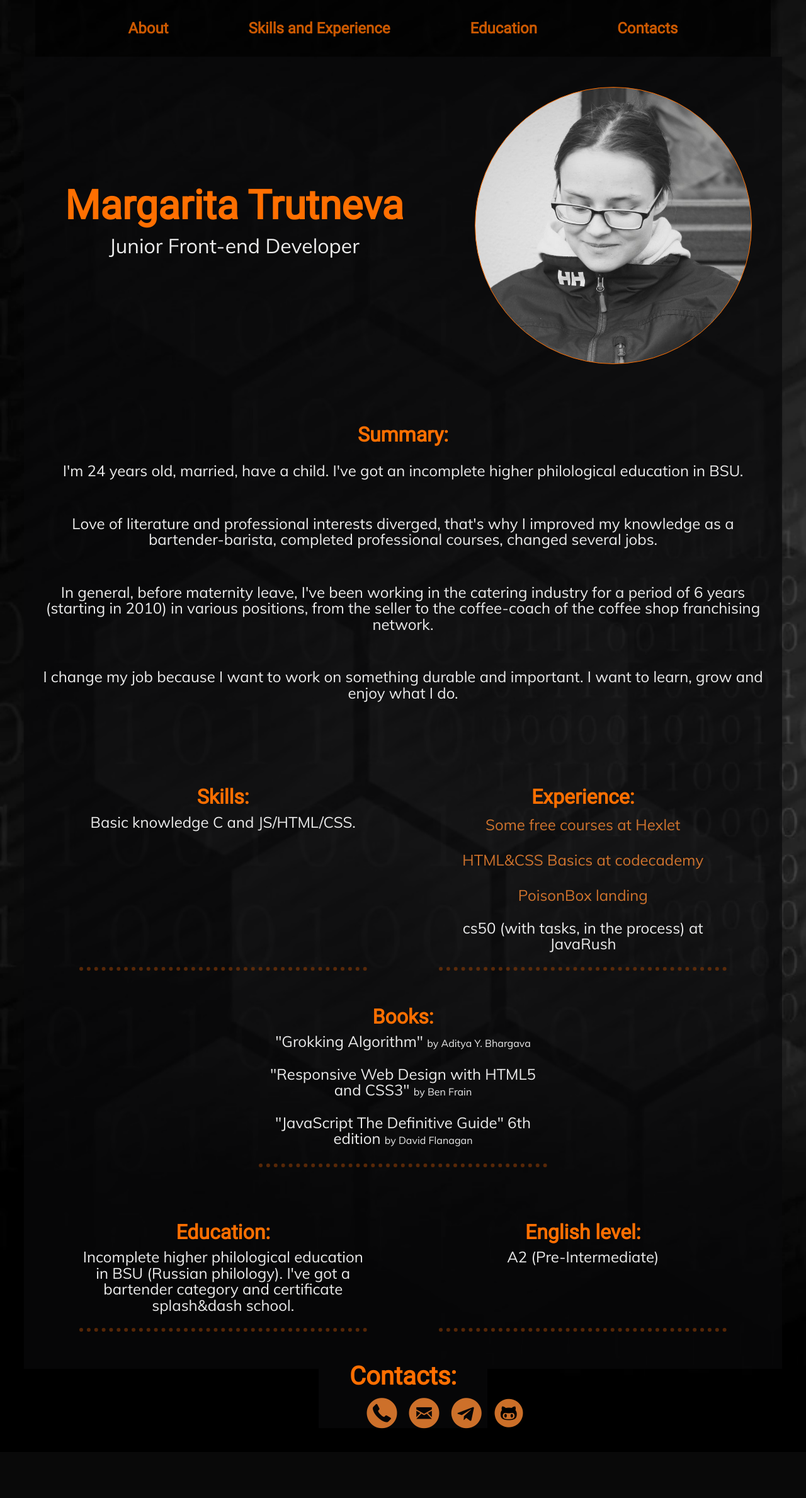
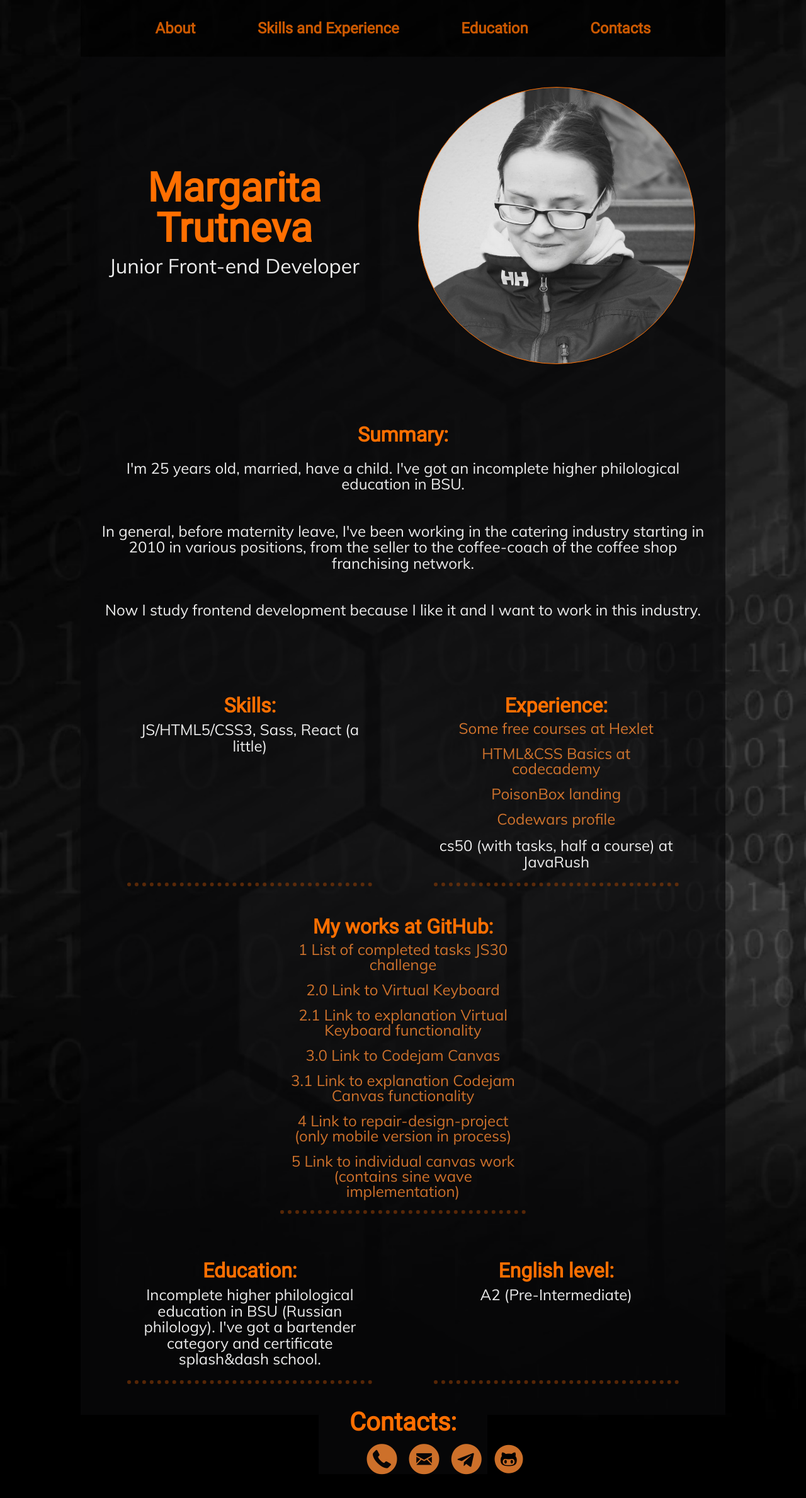
Before and after one commit to Grenzen/rsschool-2019Q1-cv, a PHP site: page / in a window 1280 px wide. Shown: the whole page at 63% size. Before the commit the page ends 2268 px from the top, so only its background shows below. Run offline with PHP 8.4, Linux system fonts and the light colour scheme.

Commit message:
update cv

```diff
--- a/cv-html/assets/stylesheets/about.css
+++ b/cv-html/assets/stylesheets/about.css
@@ -36,7 +36,7 @@
   min-width: 27.5rem;
   min-height: 27.5rem;
 
-  background-image: url('/cv-html/assets/foto/foto.jpg');
+  background-image: url('../foto/foto.jpg');
   background-size: cover;
   background-position: center 30%;
 
--- a/cv-html/assets/stylesheets/common.css
+++ b/cv-html/assets/stylesheets/common.css
@@ -17,7 +17,7 @@ footer {
 nav,
 main,
 footer {
-  max-width: 1300px;
+  max-width: 1024px;
 }
 
 * p {
--- a/cv-html/assets/stylesheets/competence_and_education.css
+++ b/cv-html/assets/stylesheets/competence_and_education.css
@@ -4,7 +4,6 @@
   display: flex;
   flex-direction: row;
   flex-wrap: wrap;
-  /* justify-content: space-between; */
   margin: 2.5%;
 }
 
@@ -15,7 +14,6 @@
 
   display: flex;
   flex-direction: column;
-  /* align-items: center; */
   text-align: center;
   border-bottom: .4rem dotted rgba(138, 59, 6, 0.61);
 }
@@ -25,6 +23,7 @@
 }
 
 .items > a {
+  font-size: 1.5rem;
   margin: 1rem;
   opacity: .8;
 }
@@ -40,6 +39,6 @@
   }
 
   .items a {
-    font-size: 1.5rem;
+    margin: 0.5rem;
   }
 }
--- a/cv-html/assets/stylesheets/contacts.css
+++ b/cv-html/assets/stylesheets/contacts.css
@@ -33,11 +33,11 @@
 [class^='icon-']:hover {
   opacity: 1;
 
-  -webkit-box-reflect: below 0px -webkit-gradient(linear, left top, left bottom, from(transparent), color-stop(.7, transparent), to(rgba(0,0,0,0.4)));
+  /* -webkit-box-reflect: below 0px -webkit-gradient(linear, left top, left bottom, from(transparent), color-stop(.7, transparent), to(rgba(0,0,0,0.4))); */
 
-  -webkit-box-shadow: 0px 0px 20px rgba(255,255,255,0.8);
-  -moz-box-shadow: 0px 0px 20px rgba(255,255,255,0.8);
-  box-shadow: 0px 0px 20px rgba(255,255,255,0.8);
+  -webkit-box-shadow: 0px 0px -1px rgba(255,255,255,0.8);
+  -moz-box-shadow: 0px 0px -1px rgba(255,255,255,0.8);
+  box-shadow: 0px 0px -1px rgba(255,255,255,0.8);
 }
 
 @media screen and (min-device-width: 700px) {
--- a/cv-html/assets/stylesheets/nav.css
+++ b/cv-html/assets/stylesheets/nav.css
@@ -51,7 +51,7 @@
 }
 
 .nav-toggle:after {
-  content: '\25FB';
+  content: '\2630';
   text-decoration: none;
   font-weight: bold;
   font-size: 5rem;
@@ -170,10 +170,9 @@ article {
   }
 
   .nav {
-    /* left: 0; */
     position: static;
     height: 0%;
-    width: 97%;
+    width: 100%;
   }
 
   .nav > ul {
--- a/cv-html/index.html
+++ b/cv-html/index.html
@@ -38,20 +38,14 @@
         <article class="summary">
           <h3>Summary:</h3>
           <p>
-            I'm 24 years old, married, have a child. I've got an incomplete higher philological education in BSU.
+            I'm 25 years old, married, have a child. I've got an incomplete higher philological education in BSU.
           </p>
           <p>
-            Love of literature and professional interests diverged, that's why I improved my knowledge
-            as a bartender-barista, completed professional courses, changed several jobs.
-          </p>
-          <p>
-            In general, before maternity leave, I've been working in the catering industry for a period
-	          of 6 years (starting in 2010) in various positions, from the seller to the  coffee-coach
+            In general, before maternity leave, I've been working in the catering industry starting in 2010 in various positions, from the seller to the  coffee-coach
             of the coffee shop franchising network.
           </p>
           <p>
-            I change my job because I want to work on something durable and important. I want to learn,
-	          grow and enjoy what I do.
+            Now I study frontend development because I like it and I want to work in this industry.
           </p>
         </article>
       </section>
@@ -59,7 +53,7 @@
       <section id="competence" class="wrap_items">
         <div class="items">
           <h3>Skills:</h3>
-          <p>Basic knowledge C and JS/HTML/CSS.</p>
+          <p>JS/HTML5/CSS3, Sass, React (a little)</p>
         </div>
 
         <div class="items">
@@ -67,14 +61,23 @@
           <a href="https://ru.hexlet.io/u/user-9d153c0fd9146d51" target="_blank">Some free courses at Hexlet</a>
           <a href="https://www.codecademy.com/Grenzentur" target="_blank">HTML&CSS Basics at codecademy</a>
           <a href="http://poison.by" target="_blank">PoisonBox landing</a>
-          <p>cs50 (with tasks, in the process) at JavaRush</p>
+          <a href="https://www.codewars.com/users/Grenzen" target="_blank">Codewars profile</a>
+          <p>cs50 (with tasks, half a course) at JavaRush</p>
         </div>
 
         <div class="items">
-          <h3>Books:</h3>
-          <p>"Grokking Algorithm" <span>by Aditya Y. Bhargava</span></p>
+          <h3>My works at GitHub:</h3>
+          <a href="https://github.com/Grenzen/JavaScript30/blob/master/CompitedTasks.md" target="_blank">1 List of completed tasks JS30 challenge</a>
+          <a href="https://github.com/Grenzen/codejam-virtual-keyboard" target="_blank">2.0 Link to Virtual Keyboard</a>
+          <a href="https://github.com/Grenzen/codejam-virtual-keyboard/pull/5" target="_blank">2.1 Link to explanation Virtual Keyboard functionality</a>
+          <a href="https://github.com/Grenzen/codejam-canvas" target="_blank">3.0 Link to Codejam Canvas</a>
+          <a href="https://github.com/Grenzen/codejam-canvas/pull/1" target="_blank">3.1 Link to explanation Codejam Canvas functionality</a>
+          <a href="https://github.com/Grenzen/repair-design-project/tree/master" target="_blank">4 Link to repair-design-project (only mobile version in process)</a>
+          <a href="https://github.com/Grenzen/work-with-canvas" target="_blank">5 Link to individual canvas work (contains sine wave implementation)</a>
+
+          <!-- <p>"Grokking Algorithm" <span>by Aditya Y. Bhargava</span></p>
           <p>"Responsive Web Design with HTML5 and CSS3" <span>by Ben Frain</span></p>
-          <p>"JavaScript The Definitive Guide" 6th edition <span>by David Flanagan</span></p>
+          <p>"JavaScript The Definitive Guide" 6th edition <span>by David Flanagan</span></p> -->
         </div>
 
       </section>
```
Also changed, not shown: cv-html/assets/foto/IMG_2467.JPG (deleted), 1 other file.
